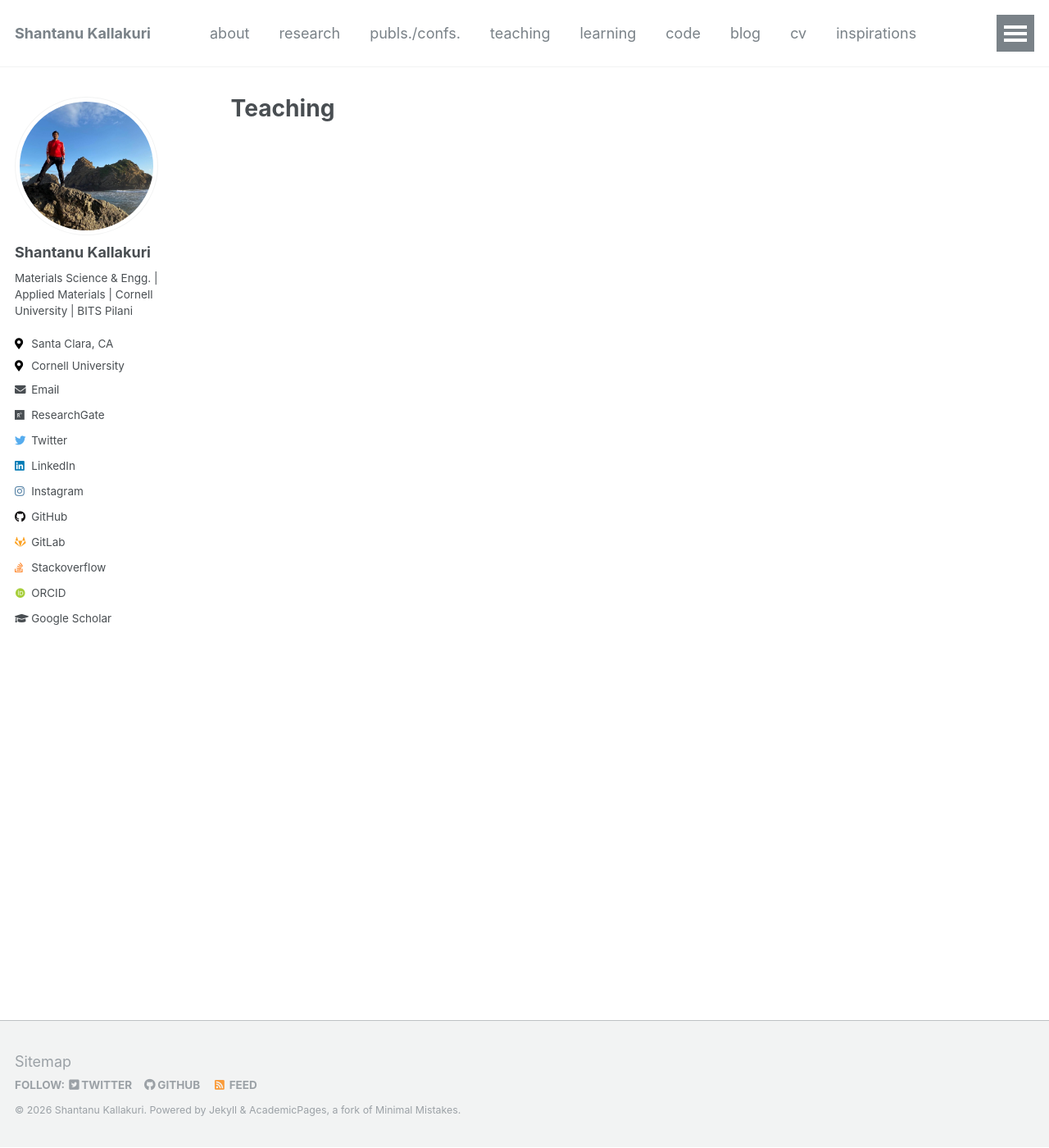
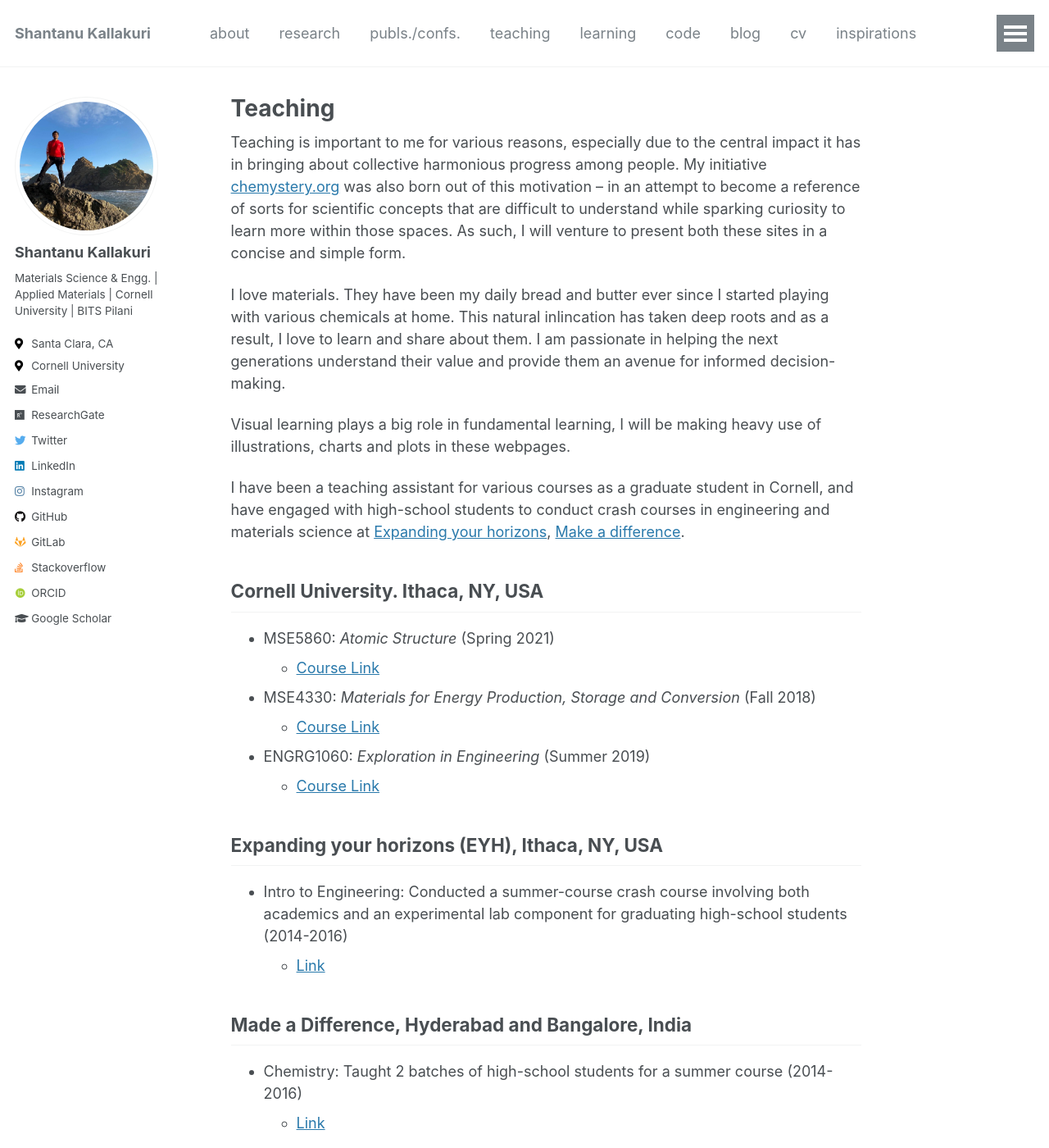
Before and after one commit to shantanukallakuri/research, a Jekyll site: the page built from _pages/teaching.md, in a window 1280 px wide and 1400 px high. Shown: the whole window at 82% size. Built offline with Jekyll 4.4.1, drawn with Linux system fonts in a browser that asks for light colours; some web fonts are replaced.

Commit message:
2026.03.13 - Updated pages23

```diff
--- a/_pages/research.md
+++ b/_pages/research.md
@@ -11,7 +11,7 @@ My primary research inclinations lie within two areas: 1) leveraging bottom-up a
 
 I am interested in the following materials in no particular order: Diamond, SiC, hBN, TMDs, Graphene, AlN/GaN, SiO2, SiN
 
-Here is some research I have recently been involved in beginning with most recent to less recent. I have endeavored to gain expertise across diverse material systems, and my interests are now more focused within semiconducting/dielectric/superconducting materials.
+Here is some research I have recently been involved in beginning with most recent to less recent. While I have endeavored to gain expertise across diverse material systems, my interests now are more focused within semiconducting/dielectric/superconducting materials.
 
 <!-- <div style="margin-top: 50px;"></div> -->
 
--- a/_pages/teaching.md
+++ b/_pages/teaching.md
@@ -2,40 +2,29 @@
 permalink: /teaching/
 title: "Teaching"
 ---
-<!--
-Research plays a central role in my teaching as students improve their
-analytical skills and master the tools of data analysis through hands-on
-experience. I have taught undergraduate courses on political violence and
-statistical methodology. While at UNC, I taught the graduate statistics lab for
-Advanced Topics in Political Data Science, where my work was recognized by the
-Political Science Department's Earle Wallace Award for Graduate Student
-Teaching. I also served as a teaching assistant for courses in international
-relations and American politics at UNC, in addition to the ICPSR Summer Program
-where I was a teaching assistant for a course on Bayesian modeling in the social
-sciences. I am also a
-[certified instructor](https://carpentries.org/instructors/#jayrobwilliams) with
-[The Carpentries](https://carpentries.org/), which develops evidence-based
-methods for teaching "essential data and computational skills for conducting
-efficient, open, and reproducible research."
 
+Teaching is important to me for various reasons, especially due to the central impact it has in bringing about collective harmonious progress among people. My initiative [chemystery.org](https://www.chemystery.org/) was also born out of this motivation -- in an attempt to become a reference of sorts for scientific concepts that are difficult to understand while sparking curiosity to learn more within those spaces. As such, I will venture to present both these sites in a concise and simple form.
 
-You can view my teaching portfolio [here](/files/pdf/teaching/Portfolio.pdf).
-You can find a selection of my teaching materials, including all of the labs
-from Advanced Topics in Political Data Science, [here](/teaching-materials).
+I love materials. They have been my daily bread and butter ever since I started playing with various chemicals at home. This natural inlincation has taken deep roots and as a result, I love to learn and share about them. I am passionate in helping the next generations understand their value and provide them an avenue for informed decision-making.
 
-## Washington University in St. Louis
-- Pol Sci 3090: The Scientific Study of Civil War (Spring 2020)
-    - [Syllabus](/files/pdf/teaching/PS 3090 Syllabus.pdf)
-- Pol Sci 3171: International Conflict Management & Resolution (Fall 2019)
-    - [Syllabus](/files/pdf/teaching/PS 3171 Syllabus.pdf)
+Visual learning plays a big role in fundamental learning, I will be making heavy use of illustrations, charts and plots in these webpages.
 
-## The University of North Carolina at Chapel Hill
-- Poli 281: Quantitative Research in Political Science (Spring 2019)
-    - [Syllabus](/files/pdf/teaching/POLI 281 Syllabus.pdf)
-- Poli 891: Lab for Advanced Topics in Political Data Science (Fall 2017, Fall 2018)
-    - [Syllabus](/files/pdf/teaching/POLI 891 Syllabus.pdf)
+I have been a teaching assistant for various courses as a graduate student in Cornell, and have engaged with high-school students to conduct crash courses in engineering and materials science at [Expanding your horizons](https://www.eyh.cornell.edu/), [Make a difference](https://www.makeadiff.in/).
 
-## ICPSR Summer Program
-- Introduction to Applied Bayesian Modeling (Summer 2017)
-    - [Syllabus](/files/pdf/teaching/bayes2017.pdf)
--->
+<!-- You can view my teaching portfolio [here](/files/pdf/teaching/Portfolio.pdf). You can find a selection of my teaching materials, including all of the labs from Advanced Topics in Political Data Science, [here](/teaching-materials).-->
+
+## Cornell University. Ithaca, NY, USA
+- MSE5860: *Atomic Structure* (Spring 2021)
+    - [Course Link](https://www.coursicle.com/cornell/courses/MSE/5860/)
+- MSE4330: *Materials for Energy Production, Storage and Conversion* (Fall 2018)
+    - [Course Link](https://classes.cornell.edu/browse/roster/SP26/class/MSE/4330)
+- ENGRG1060: *Exploration in Engineering* (Summer 2019)
+    - [Course Link](https://classes.cornell.edu/browse/roster/SU19/class/ENGRG/1060)
+
+## Expanding your horizons (EYH), Ithaca, NY, USA
+- Intro to Engineering: Conducted a summer-course crash course involving both academics and an experimental lab component for graduating high-school students (2014-2016)
+    - [Link](https://www.eyh.cornell.edu/)
+
+## Made a Difference, Hyderabad and Bangalore, India
+- Chemistry: Taught 2 batches of high-school students for a summer course (2014-2016)
+    - [Link](https://www.makeadiff.in/)
```
Also changed, not shown: _pages/about.md (+1 -1 lines).
